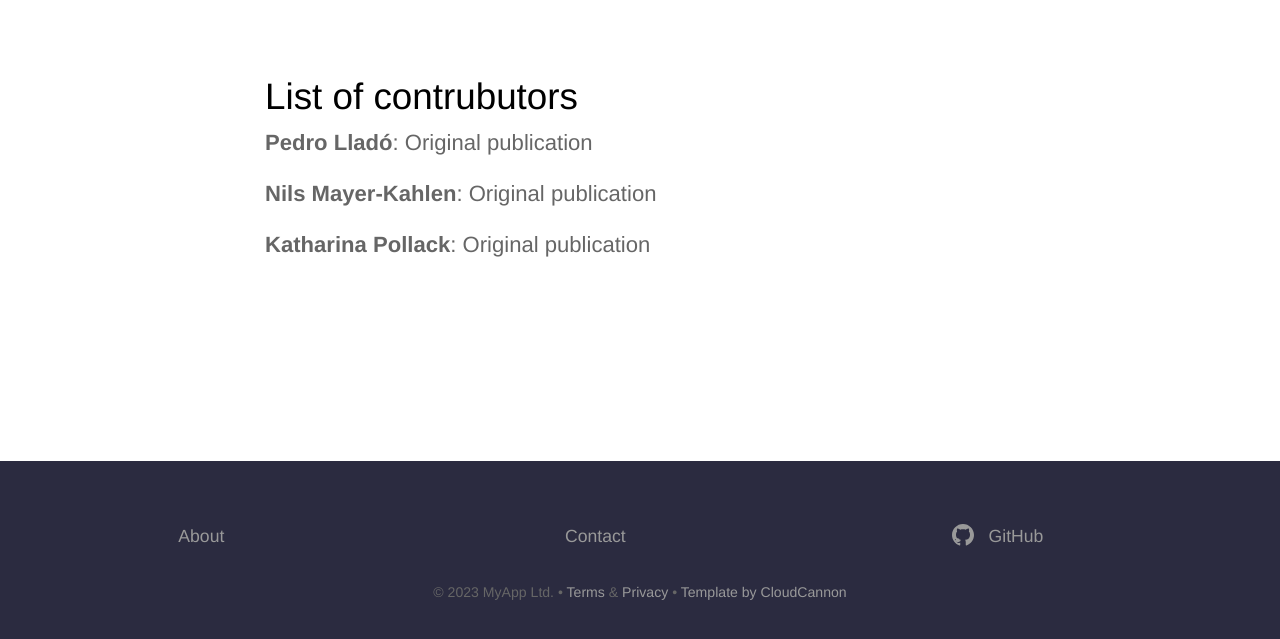
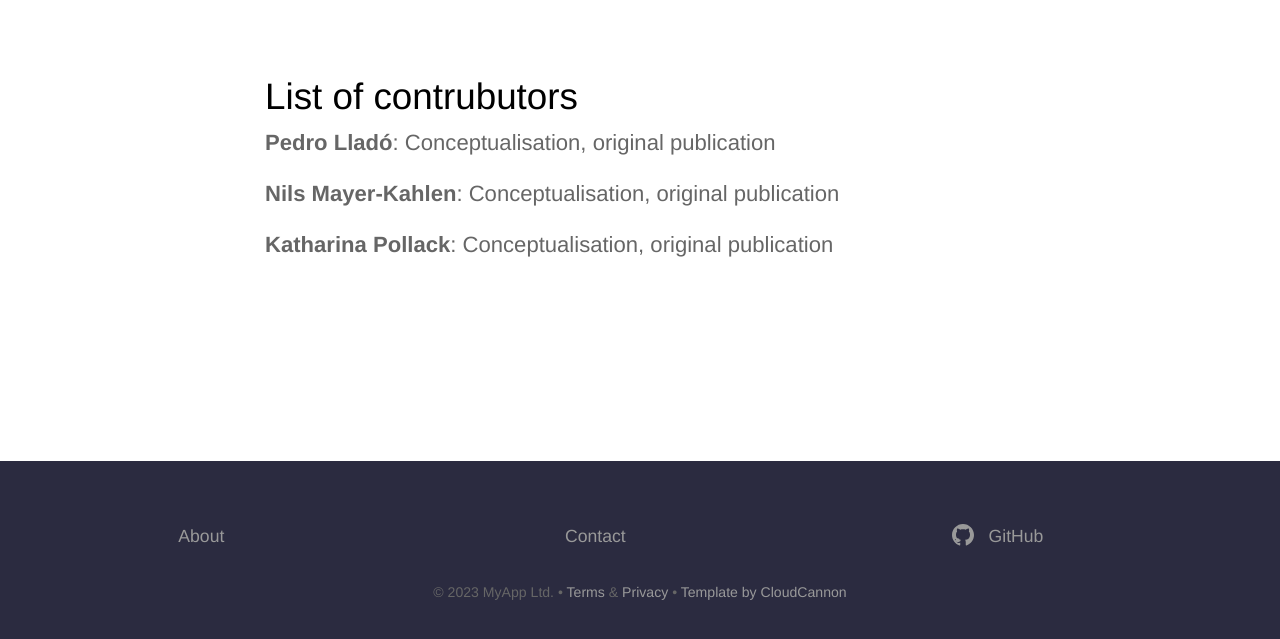
Before and after one commit to TheNEMOproject/TheNEMOproject.github.io, a Jekyll site: the page built from contribute.html, in a window 1280 px wide and 900 px high, scrolled down 1061 px, cut to the strip 247-886 px from the top of the window. Built offline with Jekyll 4.4.1, drawn with Linux system fonts in a browser that asks for light colours.

Commit message:
Update contribute.html

```diff
--- a/contribute.html
+++ b/contribute.html
@@ -33,9 +33,9 @@ description: >-
 <section class="herot">
 	<div class="text-container">
 		<h1 class="editable">List of contrubutors</h1>
-		<p class="subtext_left editable"><strong>Pedro Lladó</strong>: Original publication</p>
-		<p class="subtext_left editable"><strong>Nils Mayer-Kahlen</strong>: Original publication</p>
-		<p class="subtext_left editable"><strong>Katharina Pollack</strong>: Original publication</p>
+		<p class="subtext_left editable"><strong>Pedro Lladó</strong>: Conceptualisation, original publication</p>
+		<p class="subtext_left editable"><strong>Nils Mayer-Kahlen</strong>: Conceptualisation, original publication</p>
+		<p class="subtext_left editable"><strong>Katharina Pollack</strong>: Conceptualisation, original publication</p>
   </div>
 </section>
 
```
